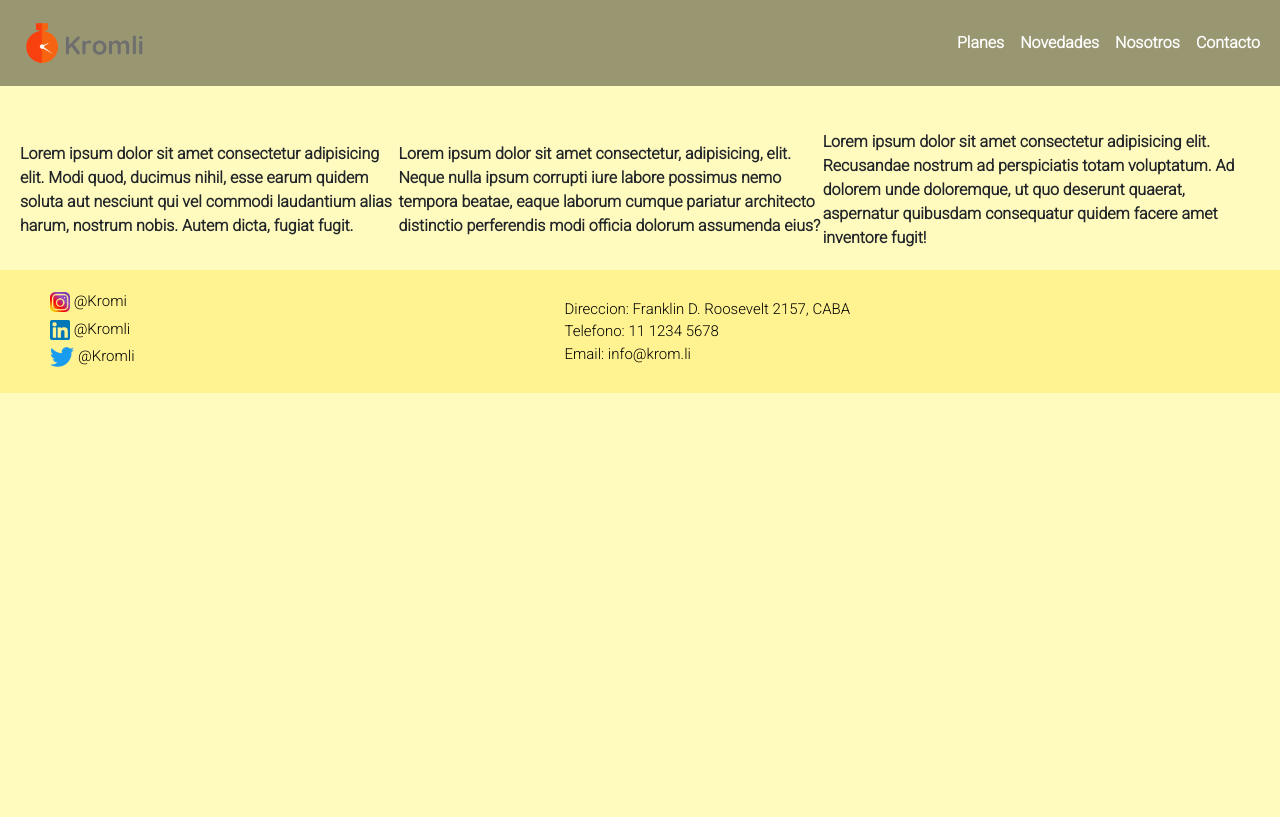
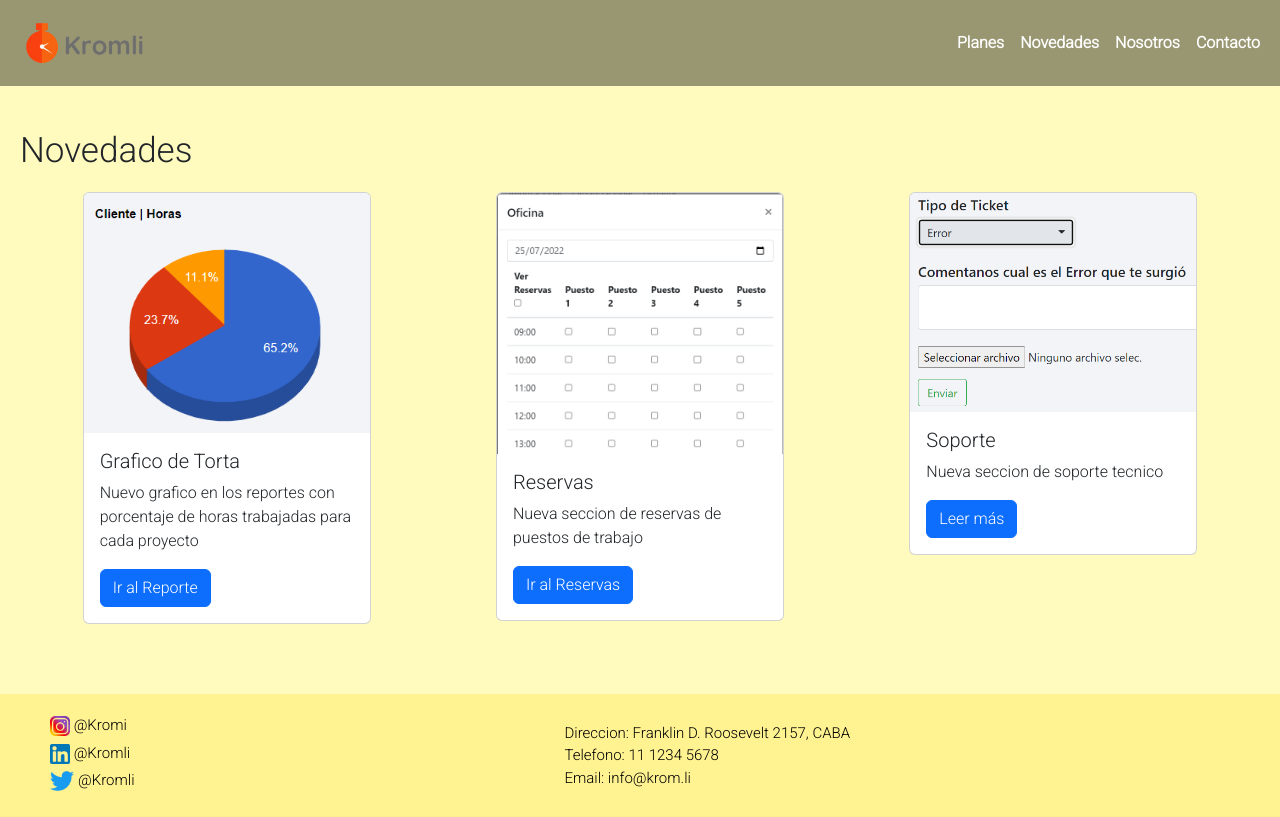
Before and after one commit to martindglaser/Kromli, a website: page views/novedades.html in a window 1280 px wide. Drawn offline with Linux system fonts and the light colour scheme.

Commit message:
avance web kromli

```diff
--- a/scss/main.scss
+++ b/scss/main.scss
@@ -17,7 +17,6 @@ npm run watch-css
 
 nav, header, main, footer aside{
   padding: 20px;
-  font-weight: 800;
 }
 
 section{
@@ -61,8 +60,18 @@ a{
 
 
 
-
-
+.card{
+  width: 18rem;
+}
+.novedadesCardContainer{
+  display: flex;
+  flex-direction: column;
+  justify-content: space-around;
+  .cardCont{
+    align-self:center;
+    margin-bottom: 10px;
+  }
+}
 
 .threeColumIconImg{
   //height: 150px;
@@ -123,6 +132,7 @@ a{
 nav{
   grid-area: nav;
   background: rgba(0, 0, 0, .4);
+  font-weight: 600;
 }
 
 #navImg{
@@ -291,3 +301,13 @@ body{
     "pie pie";
   }
 }
+
+
+@media screen and (min-width: 920px){
+  .novedadesCardContainer{
+    flex-direction: row;
+    .cardCont{
+      align-self:auto;
+    }
+  }
+}
--- a/views/contacto.html
+++ b/views/contacto.html
@@ -8,7 +8,7 @@
 	<title>Kromli</title>
 </head>
 <body class="bodyContacto">
-<nav class="navbar fixed-top navbar-expand-lg">
+	<nav class="navbar fixed-top navbar-expand-lg navbar-dark">
 	  <div class="container-fluid">
 	    <a class="navbar-brand" href="../index.html">
 	    	<img class="logo" src="../img/kromli_logo.png">
@@ -96,5 +96,6 @@
 			</p>
 		</div>
 	</footer>
+	<script src="../bootstrap/js/bootstrap.js"></script>
 </body>
 </html>
--- a/views/novedades.html
+++ b/views/novedades.html
@@ -8,7 +8,7 @@
 	<title>Kromli</title>
 </head>
 <body class="bodyPlanes">
-	<nav class="navbar fixed-top navbar-expand-lg">
+	<nav class="navbar fixed-top navbar-expand-lg navbar-dark">
 	  <div class="container-fluid">
 	    <a class="navbar-brand" href="../index.html">
 	    	<img class="logo" src="../img/kromli_logo.png">
@@ -36,13 +36,39 @@
 	</nav>
 	<main>
 		<section>
-			<table>
-				<tr>
-					<td>Lorem ipsum dolor sit amet consectetur adipisicing elit. Modi quod, ducimus nihil, esse earum quidem soluta aut nesciunt qui vel commodi laudantium alias harum, nostrum nobis. Autem dicta, fugiat fugit.</td>
-					<td>Lorem ipsum dolor sit amet consectetur, adipisicing, elit. Neque nulla ipsum corrupti iure labore possimus nemo tempora beatae, eaque laborum cumque pariatur architecto distinctio perferendis modi officia dolorum assumenda eius?</td>
-					<td>Lorem ipsum dolor sit amet consectetur adipisicing elit. Recusandae nostrum ad perspiciatis totam voluptatum. Ad dolorem unde doloremque, ut quo deserunt quaerat, aspernatur quibusdam consequatur quidem facere amet inventore fugit!</td>
-				</tr>
-			</table>
+		<h1 class="bottomMargin20">Novedades</h1>
+			<div class="transform novedadesCardContainer">
+				<div class="cardCont">
+					<div class="card">
+					  <img class="card-img-top" src="../img/card1.png" alt="Grafico de Torta">
+					  <div class="card-body">
+					    <h5 class="card-title">Grafico de Torta</h5>
+					    <p class="card-text">Nuevo grafico en los reportes con porcentaje de horas trabajadas para cada proyecto</p>
+					    <a href="#" class="btn btn-primary">Ir al Reporte</a>
+					  </div>
+					</div>
+				</div>
+				<div class="cardCont">
+					<div class="card">
+					  <img class="card-img-top" src="../img/card2.png" alt="Reservas">
+					  <div class="card-body">
+					    <h5 class="card-title">Reservas</h5>
+					    <p class="card-text">Nueva seccion de reservas de puestos de trabajo</p>
+					    <a href="#" class="btn btn-primary">Ir al Reservas</a>
+					  </div>
+					</div>
+				</div>
+				<div class="cardCont">
+					<div class="card">
+					  <img class="card-img-top" src="../img/card3.png" alt="Grafico de Torta">
+					  <div class="card-body">
+					    <h5 class="card-title">Soporte</h5>
+					    <p class="card-text">Nueva seccion de soporte tecnico</p>
+					    <a href="#" class="btn btn-primary">Leer más</a>
+					  </div>
+					</div>
+				</div>
+			</div>
 		</section>
 	</main>
 	<br>
@@ -73,5 +99,6 @@
 			</p>
 		</div>
 	</footer>
+	<script src="../bootstrap/js/bootstrap.js"></script>
 </body>
 </html>
```
Also changed, not shown: package.json (+232 -2 lines), views/nosotros.html (+1 -1 lines), views/planes.html (+1 -1 lines), css/main.css, img/card1.png (added), img/card2.png (added), img/card3.png (added), 1 other file.
